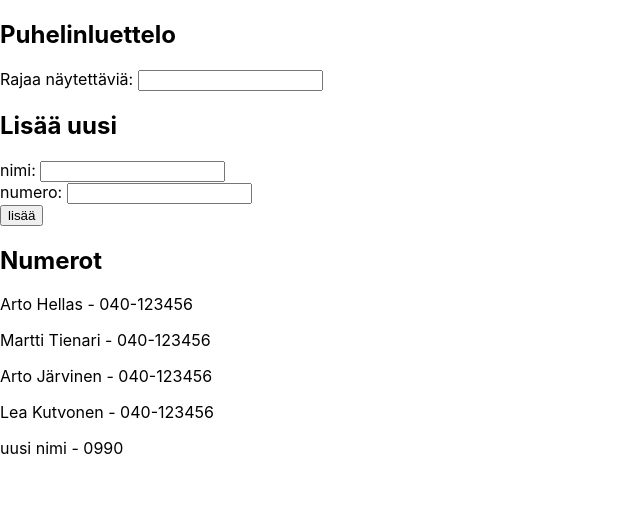
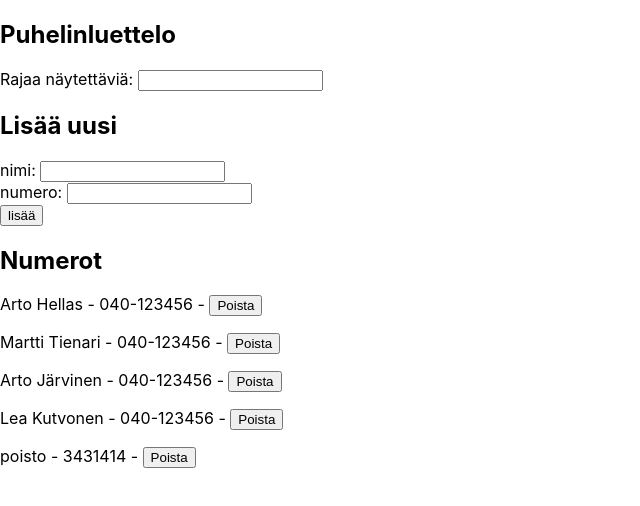
Before and after one commit to Hi-Fi/fullstackopen-2019, a React (Create React App) app in the folder osa2/puhelinluettelo/: page / in a window 1280 px wide. Shown: the top 506 px of the page, without its empty margins (0-640 px from the left). Built offline with nearby package versions, Linux system fonts and the light colour scheme; data requests are answered from the project's data file.

Commit message:
2.17: puhelinluettelo step9

```diff
--- a/osa2/puhelinluettelo/db.json
+++ b/osa2/puhelinluettelo/db.json
@@ -21,8 +21,8 @@
       "id": 4
     },
     {
-      "name": "uusi nimi",
-      "number": "0990",
+      "name": "poisto",
+      "number": "3431414",
       "id": 5
     }
   ]
--- a/osa2/puhelinluettelo/src/App.js
+++ b/osa2/puhelinluettelo/src/App.js
@@ -33,6 +33,15 @@ const App = () => {
     }
   }
 
+  const deletePerson = (id) => {
+    if (window.confirm(`Poistetaanko ${persons.filter( person => person.id === id)[0].name}?`)) {
+      personService
+        .deletePerson(id)
+        .then( response => {
+          setPersons(persons.filter( person => person.id !== id))
+        })
+    }
+  }
 
   return (
     <div>
@@ -41,7 +50,7 @@ const App = () => {
       <h2>Lisää uusi</h2>
       <PersonForm name={newName} number={newNumber} nameOnChange={(event) => setNewName(event.target.value)} numberOnChange={(event) => setNewNumber(event.target.value)} onClick={addPerson}/>
       <h2>Numerot</h2>
-      <Contacts persons={persons} filter={filter}/>
+      <Contacts persons={persons} filter={filter} deleteCall={deletePerson}/>
     </div>
   )
 
--- a/osa2/puhelinluettelo/src/components/contact.js
+++ b/osa2/puhelinluettelo/src/components/contact.js
@@ -2,7 +2,7 @@ import React from 'react'
 
 const Contact = (props) => (
   <p>
-      {props.name} - {props.number}
+      {props.name} - {props.number} - <button onClick={() => {props.deleteCall(props.id)}}>Poista</button>
   </p>
 )
 
--- a/osa2/puhelinluettelo/src/components/contacts.js
+++ b/osa2/puhelinluettelo/src/components/contacts.js
@@ -2,9 +2,8 @@ import React from 'react'
 import Contact from './contact'
 
 const Contacts = (props) => {
-  let i = 0
   return props.persons.filter ( person => person.name.toLowerCase().includes(props.filter.toLowerCase())).map ( person =>
-      <Contact name={person.name} number={person.number} key={i++}/>
+      <Contact name={person.name} number={person.number} key={person.id} id={person.id} deleteCall={props.deleteCall}/>
   )
 }
 
--- a/osa2/puhelinluettelo/src/services/persons.js
+++ b/osa2/puhelinluettelo/src/services/persons.js
@@ -9,8 +9,8 @@ const getAll = () => {
     return axios.post(baseUrl, newObject)
   }
 
-  const update = (id, newObject) => {
-    return axios.put(`${baseUrl}/${id}`, newObject)
+  const deletePerson = id => {
+      return axios.delete(baseUrl+`/${id}`)
   }
 
-  export default { getAll, create, update }
+  export default { getAll, create, deletePerson }
```
